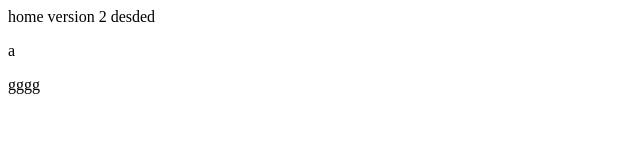
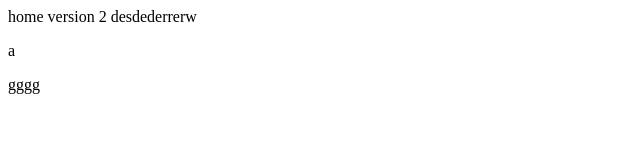
Before and after one commit to nilofarts/may-15, a plain HTML site: page index.html in a window 1280 px wide. Shown: the full height of the page, 0-640 px from the left. Drawn offline with Linux system fonts and the light colour scheme.

Commit message:
commit to branch

```diff
--- a/index.html
+++ b/index.html
@@ -3,7 +3,7 @@
 <body>
 <p>
 home version 2
-desded
+desdederrerw
 </p>a
 <p>gggg</p>
 </body>
```
